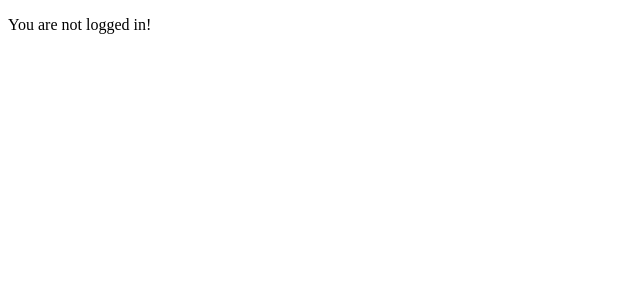
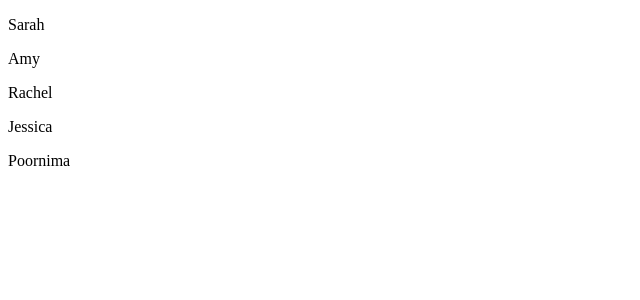
Before and after one commit to sedeeki-v2/angular-tutorial, an Angular app: page / in a window 1280 px wide. Shown: the top 300 px of the page, without its empty margins (0-640 px from the left). Built offline with nearby package versions, Linux system fonts and the light colour scheme.

Commit message:
Learned For Loops

```diff
--- a/src/app/app.component.ts
+++ b/src/app/app.component.ts
@@ -15,16 +15,14 @@
 @Component({
   selector: 'app-root',
   template: `
-    @if (isLoggedIn) {
-      <p>You are logged in!</p>
-    } @else {
-      <p>You are not logged in!</p>
+    @for (user of users; track user.id) {
+      <p>{{ user.name }}</p>
     }
-
   `,
   standalone: true,
   imports: [],
 })
 export class AppComponent {
-  isLoggedIn = false;
+  operatingSystems = [{id: 'win', name: 'Windows'}, {id: 'osx', name: 'MacOS'}, {id: 'linux', name: 'Linux'}];
+  users = [{id: 0, name: 'Sarah'}, {id: 1, name: 'Amy'}, {id: 2, name: 'Rachel'}, {id: 3, name: 'Jessica'}, {id: 4, name: 'Poornima'}];
 }
```
